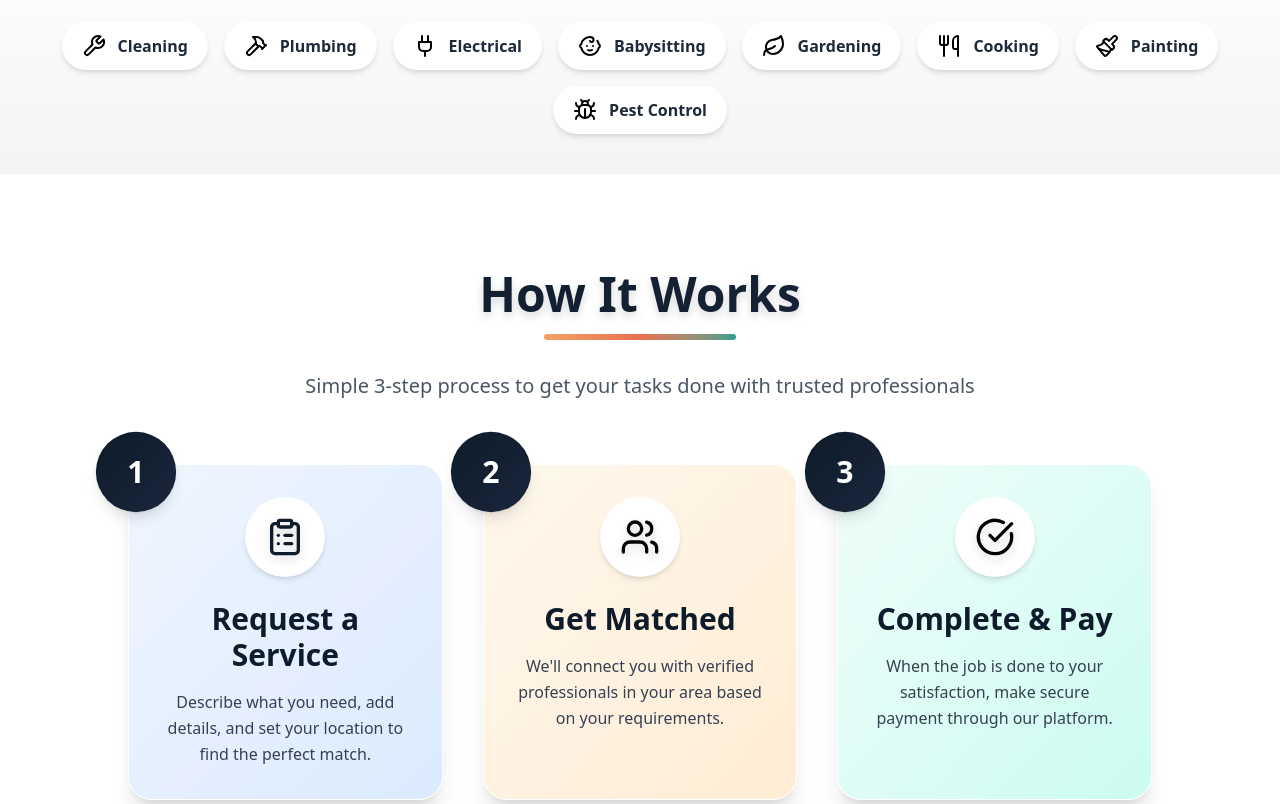
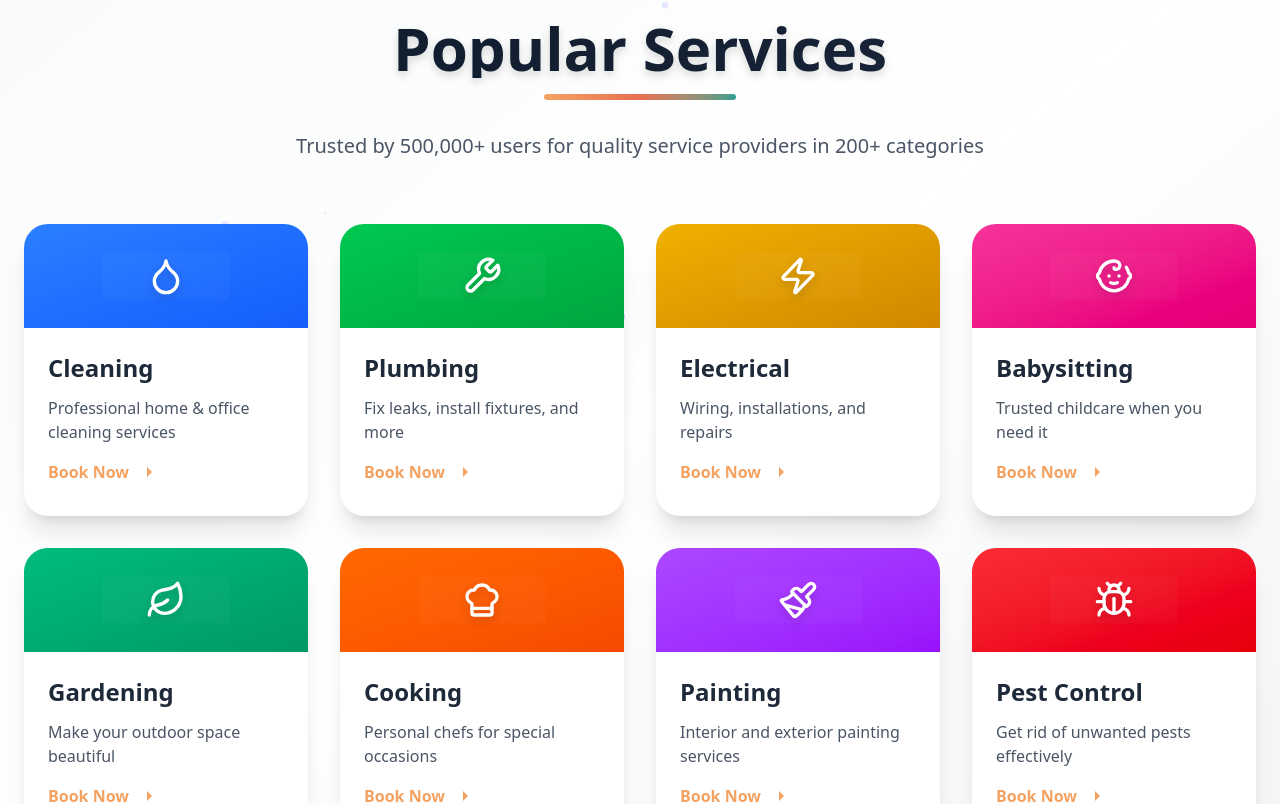
Before and after one commit to kalp-cg/task_turf, a React (Vite) app in the folder frontend/: page / in a window 1280 px wide. Shown: the part 701-1505 px from the top of the page. Built offline with nearby package versions, Linux system fonts and the light colour scheme.

Commit message:
Updated Popular Services layout to improve user interaction

```diff
--- a/frontend/src/components/PopularServices.jsx
+++ b/frontend/src/components/PopularServices.jsx
@@ -1,80 +1,216 @@
-// import React from "react";
-// import { Link } from "react-router-dom";
-// import ServiceCard from "./ServiceCard";
-// import "../components/PopularServices.css";
-
-// const PopularServices = () => {
-//   const services = [
-//     { name: "Cleaning", path: "/Cleaning", color: "bg-blue-100 hover:bg-blue-200" },
-//     { name: "Plumbing", path: "/plumbing", color: "bg-green-100 hover:bg-green-200" },
-//     { name: "Electrical", path: "/electrical", color: "bg-yellow-100 hover:bg-yellow-200" },
-//     { name: "Babysitting", path: "/babysitting", color: "bg-pink-100 hover:bg-pink-200" },
-//     { name: "Gardening", path: "/gardening", color: "bg-teal-100 hover:bg-teal-200" },
-//     { name: "Cooking", path: "/cooking", color: "bg-orange-100 hover:bg-orange-200" },
-//     { name: "Painting", path: "/painting", color: "bg-purple-100 hover:bg-purple-200" },
-//     { name: "Carpentry", path: "/carpentry", color: "bg-indigo-100 hover:bg-indigo-200" },
-//     { name: "Pest Control", path: "/pest-control", color: "bg-red-100 hover:bg-red-200" },
-//     { name: "Appliance Repair", path: "/appliance-repair", color: "bg-cyan-100 hover:bg-cyan-200" }
-//   ];
-
-//   return (
-//     <section id="services" className="text-center py-16 bg-gradient-to-r from-blue-50 to-purple-50">
-//       <h3 className="text-4xl font-bold text-gray-800 mb-12">Popular Services</h3>
-//       <div className="flex justify-center gap-8 flex-wrap px-8">
-//         {services.map(({ name, path, color }) => (
-//           <Link
-//             to={path}
-//             key={name}
-//             className="transition-transform transform hover:scale-105 hover:shadow-lg"
-//           >
-//             <ServiceCard
-//               service={name}
-//               className={`${color} rounded-lg shadow-md p-6 w-48 text-center transition-colors service-card`}
-//             />
-//           </Link>
-//         ))}
-//       </div>
-//     </section>
-//   );
-// };
-
-// export default PopularServices;
-
-
-
-
 import React from "react";
 import { Link } from "react-router-dom";
-import { Wrench, Hammer, Paintbrush, Leaf, Baby, Plug, Utensils, Bug } from "lucide-react";
+import {
+  Droplet, Wrench, Zap, Baby,
+  Leaf, ChefHat, Paintbrush, Bug
+} from "lucide-react";
+import { motion } from "framer-motion";
 
 const services = [
-  { name: "Cleaning", path: "/cleaning", icon: <Wrench size={24} /> },
-  { name: "Plumbing", path: "/plumbing", icon: <Hammer size={24} /> },
-  { name: "Electrical", path: "/electrical", icon: <Plug size={24} /> },
-  { name: "Babysitting", path: "/babysitting", icon: <Baby size={24} /> },
-  { name: "Gardening", path: "/gardening", icon: <Leaf size={24} /> },
-  { name: "Cooking", path: "/cooking", icon: <Utensils size={24} /> },
-  { name: "Painting", path: "/painting", icon: <Paintbrush size={24} /> },
-  { name: "Pest Control", path: "/pest-control", icon: <Bug size={24} /> }
+  {
+    name: "Cleaning",
+    path: "/cleaning",
+    icon: <Droplet />,
+    color: "from-blue-500 to-blue-600",
+    description: "Professional home & office cleaning services"
+  },
+  {
+    name: "Plumbing",
+    path: "/plumbing",
+    icon: <Wrench />,
+    color: "from-green-500 to-green-600",
+    description: "Fix leaks, install fixtures, and more"
+  },
+  {
+    name: "Electrical",
+    path: "/electrical",
+    icon: <Zap />,
+    color: "from-yellow-500 to-yellow-600",
+    description: "Wiring, installations, and repairs"
+  },
+  {
+    name: "Babysitting",
+    path: "/babysitting",
+    icon: <Baby />,
+    color: "from-pink-500 to-pink-600",
+    description: "Trusted childcare when you need it"
+  },
+  {
+    name: "Gardening",
+    path: "/gardening",
+    icon: <Leaf />,
+    color: "from-emerald-500 to-emerald-600",
+    description: "Make your outdoor space beautiful"
+  },
+  {
+    name: "Cooking",
+    path: "/cooking",
+    icon: <ChefHat />,
+    color: "from-orange-500 to-orange-600",
+    description: "Personal chefs for special occasions"
+  },
+  {
+    name: "Painting",
+    path: "/painting",
+    icon: <Paintbrush />,
+    color: "from-purple-500 to-purple-600",
+    description: "Interior and exterior painting services"
+  },
+  {
+    name: "Pest Control",
+    path: "/pest-control",
+    icon: <Bug />,
+    color: "from-red-500 to-red-600",
+    description: "Get rid of unwanted pests effectively"
+  }
 ];
 
-const ServiceCard = ({ service }) => (
-  <Link to={service.path} className="transition-transform hover:scale-105">
-    <div className="flex items-center gap-3 bg-white hover:bg-gray-100 rounded-full shadow-md py-3 px-5 transition-all duration-300">
-      {service.icon}
-      <span className="text-md font-semibold text-gray-800">{service.name}</span>
-    </div>
-  </Link>
-);
+const cardVariants = {
+  hidden: { opacity: 0, y: 50 },
+  visible: {
+    opacity: 1,
+    y: 0,
+    transition: {
+      duration: 0.5,
+      ease: "easeOut"
+    }
+  },
+  hover: {
+    scale: 1.05,
+    rotate: 2,
+    transition: {
+      duration: 0.3,
+      ease: "easeOut"
+    }
+  }
+};
 
 const PopularServices = () => {
   return (
-    <section className="text-center py-10 bg-gradient-to-b from-white to-gray-100">
-      <h3 className="text-3xl font-extrabold text-gray-800 mb-6">Popular Services</h3>
-      <div className="flex flex-wrap justify-center gap-4 px-6">
-        {services.map((service) => (
-          <ServiceCard key={service.name} service={service} />
+    <section className="py-24 bg-gradient-to-br from-gray-50 via-white to-gray-100 relative overflow-hidden">
+      {/* Background particles */}
+      <div className="absolute inset-0 pointer-events-none">
+        {[...Array(15)].map((_, i) => (
+          <motion.div
+            key={i}
+            className="w-3 h-3 rounded-full bg-gradient-to-r from-blue-300 to-purple-300 absolute"
+            initial={{
+              x: Math.random() * window.innerWidth,
+              y: Math.random() * window.innerHeight,
+              opacity: Math.random() * 0.5 + 0.1,
+              scale: Math.random() * 0.8 + 0.2
+            }}
+            animate={{
+              x: Math.random() * window.innerWidth,
+              y: Math.random() * window.innerHeight,
+              opacity: Math.random() * 0.5 + 0.1,
+              scale: Math.random() * 0.8 + 0.2
+            }}
+            transition={{
+              duration: Math.random() * 10 + 5,
+              repeat: Infinity,
+              ease: "linear"
+            }}
+          />
         ))}
+      </div>
+
+      <div className="container mx-auto px-6 relative z-10">
+        <motion.div
+          initial={{ opacity: 0, y: -20 }}
+          animate={{ opacity: 1, y: 0 }}
+          transition={{ duration: 0.8, delay: 0.2 }}
+          className="text-center mb-16"
+        >
+          <h2 className="text-5xl md:text-6xl font-bold mb-4 text-transparent bg-clip-text bg-gradient-to-r from-[#0D1B2A] to-[#1B263B] drop-shadow-lg">
+            Popular Services
+          </h2>
+          <div className="w-48 h-1.5 bg-gradient-to-r from-[#F4A261] via-[#E76F51] to-[#2A9D8F] mx-auto rounded-full mb-8"></div>
+          <p className="text-lg md:text-xl text-gray-600 max-w-3xl mx-auto px-4">
+            Trusted by 500,000+ users for quality service providers in 200+ categories
+          </p>
+        </motion.div>
+
+        <div className="grid grid-cols-2 sm:grid-cols-3 lg:grid-cols-4 gap-8">
+          {services.map((service, index) => (
+            <motion.div
+              key={service.name}
+              variants={cardVariants}
+              initial="hidden"
+              animate="visible"
+              whileHover="hover"
+              transition={{ delay: index * 0.1 }}
+              className="group"
+            >
+              <Link to={service.path}>
+                <div className="bg-white rounded-3xl shadow-xl overflow-hidden cursor-pointer h-full flex flex-col transform transition-all duration-300 hover:-translate-y-1">
+                  {/* Icon Section */}
+                  <div
+                    className={`relative bg-gradient-to-br ${service.color} p-8 flex justify-center items-center`}
+                  >
+                    {/* Floating particles */}
+                    <motion.div
+                      className="absolute inset-0 bg-white/10"
+                      initial={{ scale: 0 }}
+                      animate={{
+                        scale: [0, 1, 0],
+                        opacity: [0.3, 0.6, 0]
+                      }}
+                      transition={{
+                        duration: 3,
+                        repeat: Infinity,
+                        repeatDelay: 1
+                      }}
+                    />
+                    {/* Icon with hover-based rotation */}
+                    <motion.div
+                      className="relative z-10"
+                      whileHover={{
+                        rotate: 360, // Rotate 360 degrees on hover
+                        transition: {
+                          duration: 1,
+                          ease: "easeInOut"
+                        }
+                      }}
+                    >
+                      {React.cloneElement(service.icon, {
+                        className: "text-white drop-shadow-lg",
+                        size: 40 // Explicitly set icon size
+                      })}
+                    </motion.div>
+                  </div>
+
+                  {/* Content Section */}
+                  <div className="p-6 pb-8 flex-1 flex flex-col">
+                    <h3 className="text-xl md:text-2xl font-bold text-gray-800 mb-3 group-hover:text-[#E76F51] transition-colors">
+                      {service.name}
+                    </h3>
+                    <p className="text-gray-600 mb-4 flex-grow">{service.description}</p>
+
+                    <motion.div
+                      className="mt-auto flex items-center gap-2 text-[#F4A261] font-semibold group-hover:text-[#E76F51]"
+                      whileHover={{ x: 10 }}
+                      transition={{ duration: 0.3 }}
+                    >
+                      Book Now
+                      <motion.svg
+                        width="24"
+                        height="24"
+                        viewBox="0 0 24 24"
+                        className="transition-transform"
+                      >
+                        <path
+                          d="M10 17l5-5-5-5v10z"
+                          fill="currentColor"
+                        />
+                      </motion.svg>
+                    </motion.div>
+                  </div>
+                </div>
+              </Link>
+            </motion.div>
+          ))}
+        </div>
       </div>
     </section>
   );
```
